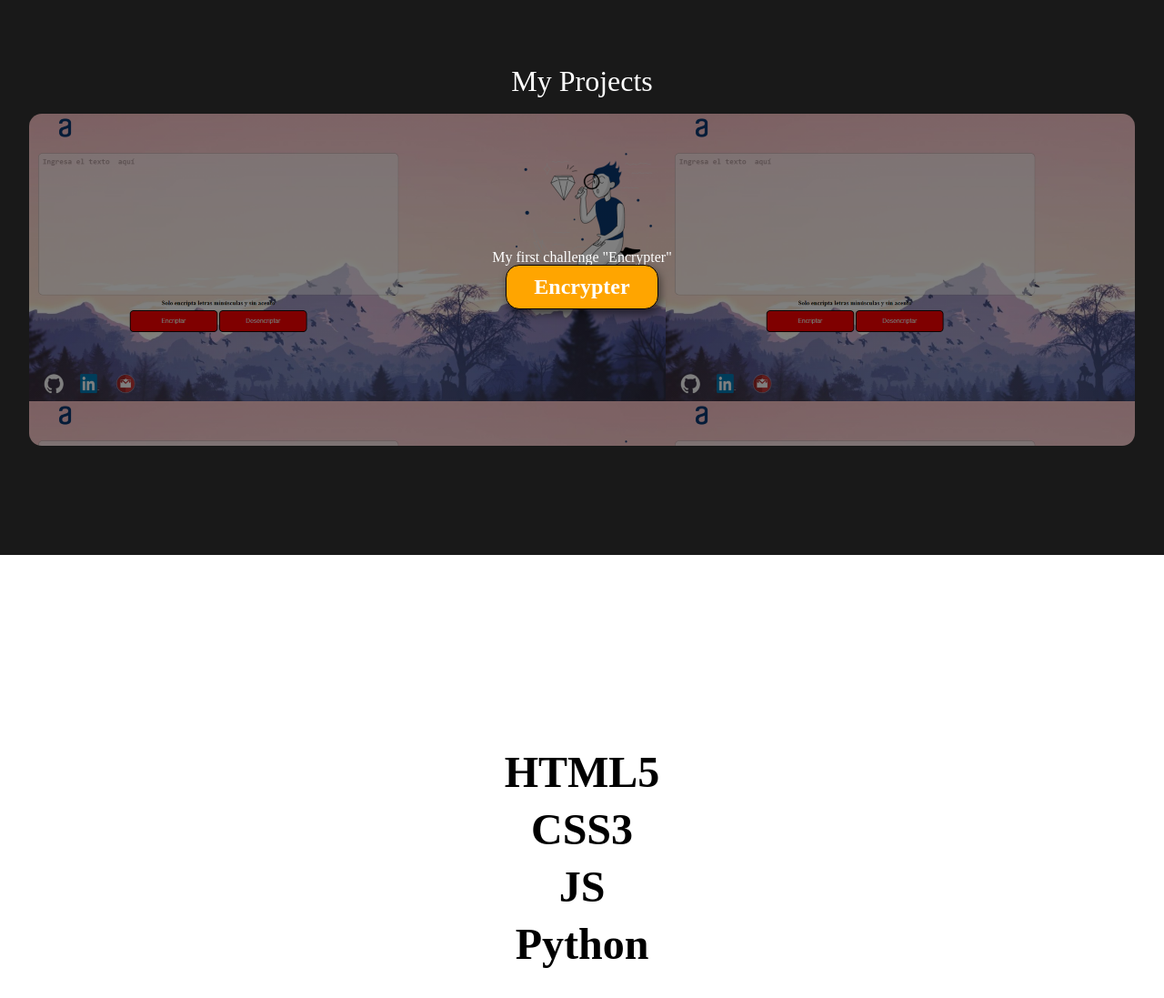
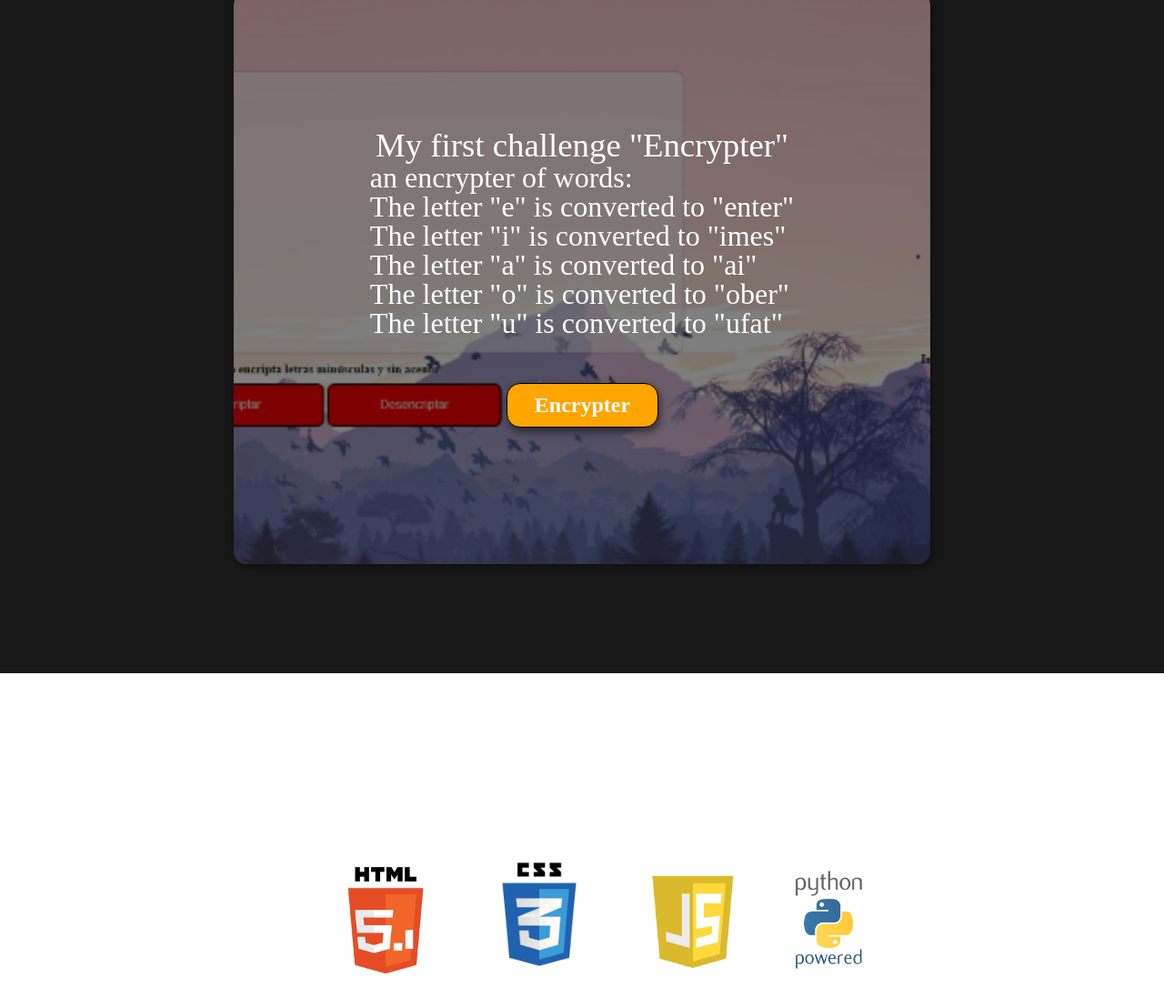
Before and after one commit to BrakenoT/BrakenoT.github.io, a plain HTML site: page index.html in a window 1280 px wide. Shown: the part 1515-2612 px from the top of the page at 91% size. Drawn offline with Linux system fonts and the light colour scheme.

Commit message:
responsive model

```diff
--- a/index.html
+++ b/index.html
@@ -31,11 +31,12 @@
     </section>
     <section id="sobre-mi">
         <div class="img-container">
-            <h2>My name is Brayan Villca Peña</h2>
-            <p>Live in Bolivia in the city of the valley "Cochabamba",<br>
-            I study in "Universidad Mayor de San Simon"<br>
-            I like the computer technology<br>
-            for that reason I decided studing Systems engineer and Programing.</p>
+            <h2><span>&#160;</span>My name is Brayan Villca Peña </h2>
+            <p>I live in Bolivia, in the city of Cochabamba.<br>
+            I study at the "Universidad Mayor de San Simon."<br>
+            I am interested in computer technology,<br>
+            which is why I decided to study Systems Engineering and Programming.</p>
+            <button><a download="Brayan-Villca-CV" href="./Currilucum-Brayan-Villca-CV.pdf">My CV</a></button>
         </div>
     </section>
 
@@ -52,19 +53,21 @@
                     The letter "o" is converted to "ober"<br>
                     The letter "u" is converted to "ufat"
                     </p>
-                    <button><a href="https://brakenot.github.io/">Encrypter</a></button>
+                    <button class="boton-reto"><a href="https://brakenot.github.io/">Encrypter</a></button>
                 </div>
             </div>
         </div>
     </section>
 
     <section id="lenguajes">
+
         <div class="container-lenguajes">
+
             <ul>
-                <li>HTML5</li>
-                <li>CSS3</li>
-                <li>JS</li>
-                <li>Python</li>
+                <img src="./imagenes/html5-logo.png" alt="logo-html" width="200px">
+                <img src="./imagenes/css-logo.png" alt="logo-css" width="130px">
+                <img src="./imagenes/javascript-logo.png" alt="Logo-js" width="200px">
+                <img src="./imagenes/python-powered-h-140x182.png" alt="lofo-python" width="90px">
             </ul>
         </div>
     </section>
--- a/style.css
+++ b/style.css
@@ -18,7 +18,7 @@ button{
     border: 1px solid black;
     box-shadow: 2px 5px 10px rgba(0, 0, 0, .5);
     background-color:orange;
-
+    margin-top: 50px;
 }
 button a{
     text-decoration: none;
@@ -94,28 +94,43 @@ header a:hover{
     font-family: 'Courier New', Arial;
     padding: 200px 12px;
 }
-
 #proyectos{
     background-color: rgb(25, 25, 25);
     color: white;
-    text-align: center;
+
 }
 #proyectos .container-proyec{
     padding: 100px 12px;
+    text-align: center;
+
 }
 
-#proyecto .proyectos-portafolio{
+#proyectos .proyectos-portafolio{
     background-repeat: no-repeat;
     background-size: cover;
     background-position: center center;
+
 }
 #proyectos h3{
     margin-top: 0;
 }
+#proyectos h4{
+    font-size: 2em;
+
+    margin-left: -50px;
+}
+
 #proyectos p{
     display: none;
+
+}
+.boton-reto{
+    display: flex;
+    position: relative;
+    left: -60px;
 }
 #proyectos .carta {
+
     background-image: linear-gradient(
         0deg,
         rgb(0,0,0,0.5),
@@ -128,14 +143,12 @@ header a:hover{
 }
 
 #lenguajes .container-lenguajes{
-    text-align: center;
-    padding: 200px;
+    display: flex;
+    align-items: center;
+    justify-content: center;
+    padding: 200px 0;
 }
-#lenguajes li{
-    margin: 15px;
-    font-size: 3em;
-    font-weight: bold;
-}
+
 
 footer{
     background-image:url(./imagenes/background-footer.jpg);
@@ -158,3 +171,59 @@ footer{
 #contactos a{
     padding: 0 2em;
 }
+
+
+@media (min-width:720px){
+    header{
+        position: fixed;
+        width: 100%;
+        background-color: aliceblue;
+    }
+    header .container{
+        flex-direction: row;
+        justify-content: space-between;
+
+    }
+
+    header nav{
+
+        flex-direction: row;
+        padding-bottom: 0;
+        font-size: 0.8em;
+
+    }
+    #proyectos{
+        display: flex;
+        justify-content: center;
+    }
+    #proyectos h3{
+        font-size: 3em;
+
+    }
+    #proyectos h4{
+        display: block;
+        font-size: 2.3em;
+        margin: 0;
+    }
+    #proyectos p{
+        display: block;
+        font-size: 2em;
+        text-align: start;
+    }
+
+
+    #proyectos .carta{
+        background-repeat: no-repeat;
+        background-size: cover;
+        background-position: center center;
+        box-shadow: 2px 2px 10px rgba(0, 0, 0, .5);
+    }
+
+    .boton-reto{
+        left: 150px;
+    }
+    #lenguajes{
+        display: flex;
+        justify-content: center;
+    }
+}
```
Also changed, not shown: imagenes/css-logo.png (added), imagenes/html5-logo.png (added), imagenes/javascript-logo.png (added), imagenes/python-powered-h-140x182.png (added), 1 other file.
